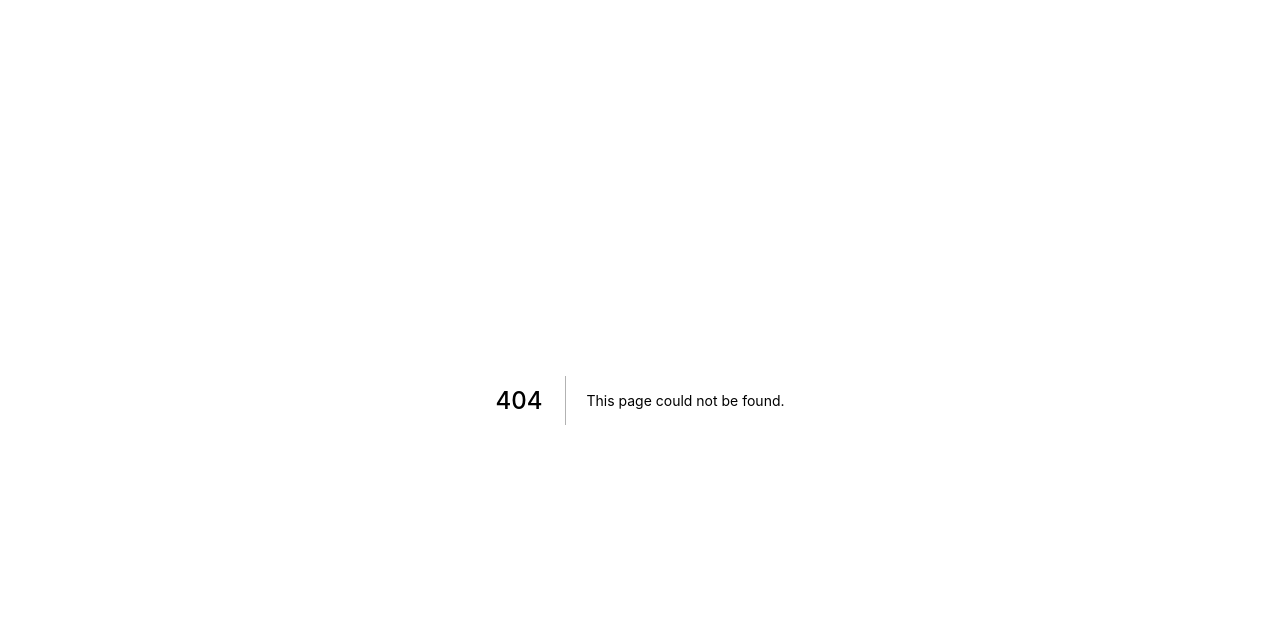
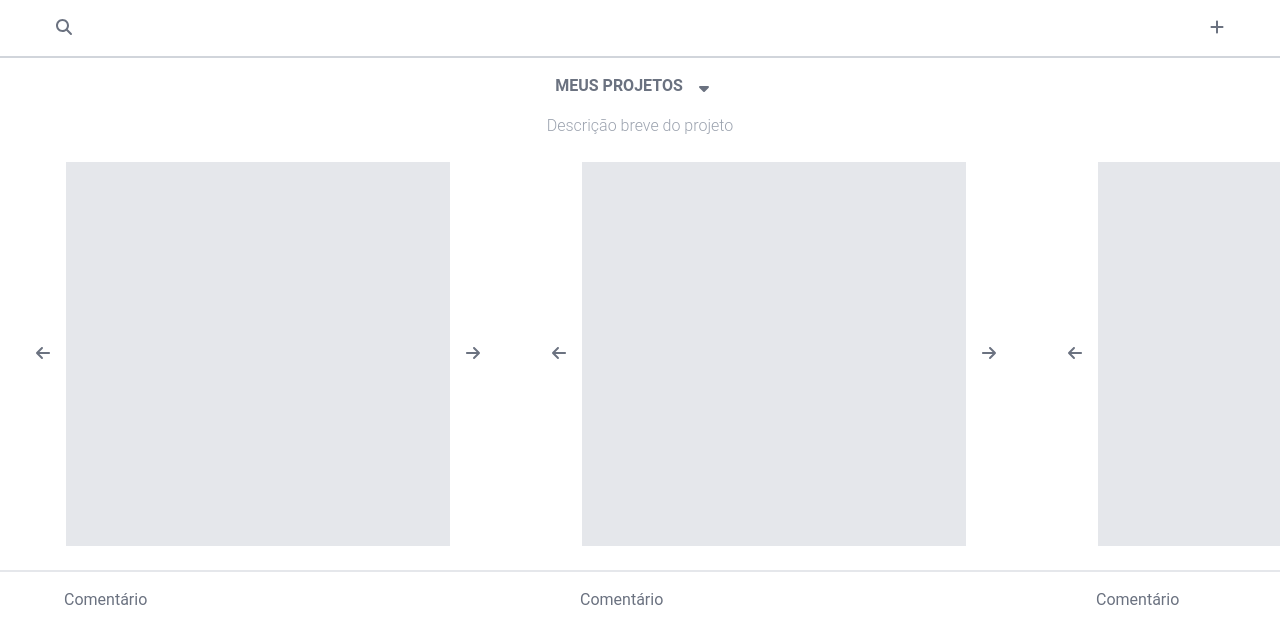
Before and after one commit to MikaelMedeiros/moodbfront, a Next.js app: page /projectDetail in a window 1280 px wide. Before the commit this address had no page. Shown: the top 644 px of the page. Built offline with nearby package versions, Linux system fonts and the light colour scheme.

Commit message:
Pre-Layout implementado

```diff
--- a/package.json
+++ b/package.json
@@ -9,6 +9,9 @@
     "lint": "next lint"
   },
   "dependencies": {
+    "@fortawesome/fontawesome-svg-core": "^6.1.1",
+    "@fortawesome/free-solid-svg-icons": "^6.1.1",
+    "@fortawesome/react-fontawesome": "^0.1.18",
     "autoprefixer": "^10.4.5",
     "next": "12.1.5",
     "postcss": "^8.4.12",
--- /dev/null
+++ b/src/components/ButtonIcon/ButtonIcon.module.css
@@ -0,0 +1,11 @@
+.root {
+    @apply rounded font-bold py-4 px-4
+}
+
+.primary {
+    @apply  text-gray-500
+}
+
+.secondary {
+    @apply text-gray-500
+}
--- /dev/null
+++ b/src/components/ButtonIcon/index.tsx
@@ -0,0 +1,24 @@
+// @flow
+import * as React from 'react';
+import styles from "././ButtonIcon.module.css";
+
+
+type variantas = "primary" | "secondary"
+type ButtonIconProps = {variant?: variantas} & React.ButtonHTMLAttributes<HTMLButtonElement>;
+
+const VariantMap = {
+    primary: styles.primary,
+    secondary: styles.secondary,
+}
+
+export const ButtonIcon: React.FunctionComponent<ButtonIconProps>  = (props) => {
+
+    const {variant = "primary", ...otherProperts} = props;
+    const className = [styles.root, VariantMap[variant]];
+
+    return (
+        <button {...otherProperts} className={className.join(" ")}>
+            {props.children}
+        </button>
+    );
+};
--- /dev/null
+++ b/src/pages/project.tsx
@@ -0,0 +1,83 @@
+
+import type { NextPage } from 'next'
+import { Button } from '../components/Button';
+import { ButtonIcon } from '../components/ButtonIcon';
+import { Input } from '../components/Input';
+import { FontAwesomeIcon } from '@fortawesome/react-fontawesome';
+import { faSearch, faAdd, faSortDown } from '@fortawesome/free-solid-svg-icons';
+
+const projects = [
+    {
+        id: 0,
+        name: "MEUS PROJETOS",
+        url: "https://cdn.pixabay.com/photo/2022/04/10/09/02/cats-7122943_960_720.png"
+    },
+    {
+        id: 1,
+        name: "MEUS PROJETOS1",
+        url: "https://cdn.pixabay.com/photo/2022/04/10/09/02/cats-7122943_960_720.png"
+    },
+    {
+        id: 2,
+        name: "MEUS PROJETOS2",
+        url: "https://cdn.pixabay.com/photo/2022/04/10/09/02/cats-7122943_960_720.png"
+    },
+    {
+        id: 3,
+        name: "MEUS PROJETOS3",
+        url: "https://cdn.pixabay.com/photo/2022/04/10/09/02/cats-7122943_960_720.png"
+    },
+    {
+        id: 4,
+        name: "MEUS PROJETOS",
+        url: "https://cdn.pixabay.com/photo/2022/04/10/09/02/cats-7122943_960_720.png"
+    },
+    {
+        id: 5,
+        name: "MEUS PROJETOS1",
+        url: "https://cdn.pixabay.com/photo/2022/04/10/09/02/cats-7122943_960_720.png"
+    },
+    {
+        id: 6,
+        name: "MEUS PROJETOS2",
+        url: "https://cdn.pixabay.com/photo/2022/04/10/09/02/cats-7122943_960_720.png"
+    },
+    {
+        id: 7,
+        name: "MEUS PROJETOS3",
+        url: "https://cdn.pixabay.com/photo/2022/04/10/09/02/cats-7122943_960_720.png"
+    }
+]
+
+const TailwindcssPage: NextPage  = () => {
+
+    return (
+        <div className="content-between relative text-center">
+            <div className='flex justify-between align-middle px-10 py-15 border-b-2 border-gray-300'>
+                <ButtonIcon><FontAwesomeIcon icon={faSearch}/></ButtonIcon>
+                <ButtonIcon><FontAwesomeIcon icon={faAdd}/></ButtonIcon>
+            </div>
+
+            <div className='flex justify-center items-center'>
+                <h1 className="text-gray-500 font-bold">{projects[0].name}</h1>
+                <ButtonIcon><FontAwesomeIcon icon={faSortDown}/></ButtonIcon>
+            </div>
+
+            {projects.map((item) => {
+                return (
+                    <div className='shadow-slate-300 mx-5 my-2'>
+                        <p className='text-gray-500 text-left p-1 font-light'>
+                            {item.name}
+                        </p>
+                        <div className='bg-gray-200 h-20 relative '></div>
+                    </div>
+                )
+            })}
+
+        </div>
+
+    );
+
+};
+
+export default TailwindcssPage;
--- /dev/null
+++ b/src/pages/projectDetail.tsx
@@ -0,0 +1,107 @@
+
+import type { NextPage } from 'next'
+import { Button } from '../components/Button';
+import { ButtonIcon } from '../components/ButtonIcon';
+import { Input } from '../components/Input';
+import { FontAwesomeIcon } from '@fortawesome/react-fontawesome';
+import { faSearch, faAdd, faSortDown, faArrowLeft, faArrowRight } from '@fortawesome/free-solid-svg-icons';
+
+const projects = [
+    {
+        id: 0,
+        description: "Descrição breve do projeto",
+        name: "MEUS PROJETOS",
+        url: "https://cdn.pixabay.com/photo/2022/04/10/09/02/cats-7122943_960_720.png"
+    },
+    {
+        id: 1,
+        description: "Descrição breve do projeto",
+        name: "MEUS PROJETOS1",
+        url: "https://cdn.pixabay.com/photo/2022/04/10/09/02/cats-7122943_960_720.png"
+    },
+    {
+        id: 2,
+        description: "Descrição breve do projeto",
+        name: "MEUS PROJETOS2",
+        url: "https://cdn.pixabay.com/photo/2022/04/10/09/02/cats-7122943_960_720.png"
+    },
+    {
+        id: 3,
+        description: "Descrição breve do projeto",
+        name: "MEUS PROJETOS3",
+        url: "https://cdn.pixabay.com/photo/2022/04/10/09/02/cats-7122943_960_720.png"
+    },
+    {
+        id: 4,
+        description: "Descrição breve do projeto",
+        name: "MEUS PROJETOS",
+        url: "https://cdn.pixabay.com/photo/2022/04/10/09/02/cats-7122943_960_720.png"
+    },
+    {
+        id: 5,
+        description: "Descrição breve do projeto",
+        name: "MEUS PROJETOS1",
+        url: "https://cdn.pixabay.com/photo/2022/04/10/09/02/cats-7122943_960_720.png"
+    },
+    {
+        id: 6,
+        description: "Descrição breve do projeto",
+        name: "MEUS PROJETOS2",
+        url: "https://cdn.pixabay.com/photo/2022/04/10/09/02/cats-7122943_960_720.png"
+    },
+    {
+        id: 7,
+        description: "Descrição breve do projeto",
+        name: "MEUS PROJETOS3",
+        url: "https://cdn.pixabay.com/photo/2022/04/10/09/02/cats-7122943_960_720.png"
+    }
+]
+
+const TailwindcssPage: NextPage  = () => {
+
+    return (
+        <div className="content-between relative text-center">
+            <div className='flex justify-between align-middle px-10 py-15 border-b-2 border-gray-300'>
+                <ButtonIcon><FontAwesomeIcon icon={faSearch}/></ButtonIcon>
+                <ButtonIcon><FontAwesomeIcon icon={faAdd}/></ButtonIcon>
+            </div>
+
+            <div className='flex justify-center items-center'>
+                <h1 className="text-gray-500 font-bold">{projects[0].name}</h1>
+                <ButtonIcon><FontAwesomeIcon icon={faSortDown}/></ButtonIcon>
+            </div>
+            <p className='text-center font-light text-gray-400'>{projects[0].description}</p>
+
+            <ul className='flex overflow-hidden ' >
+            {projects.map((item) => {
+                return (
+                    <div className='flex justify-center flex-col '>
+                        <div className='flex shadow-slate-300 mx-5 my-6'>
+                            <ButtonIcon>
+                            <FontAwesomeIcon icon={faArrowLeft}/>
+                            </ButtonIcon>
+
+                            <div className='bg-gray-200 h-96 w-96 relative'></div>
+
+                            <ButtonIcon>
+                            <FontAwesomeIcon icon={faArrowRight}/>
+                            </ButtonIcon>
+
+
+                        </div>
+                        <p className='border-t-2 px-16 py-4 font-normal text-gray-500 text-left p-1 font-light'>
+                            Comentário
+                        </p>
+                    </div>
+                )
+
+            })}
+            </ul>
+
+        </div>
+
+    );
+
+};
+
+export default TailwindcssPage;
```
Also changed, not shown: 1 other file (tests, documents, lock files or other folders).
